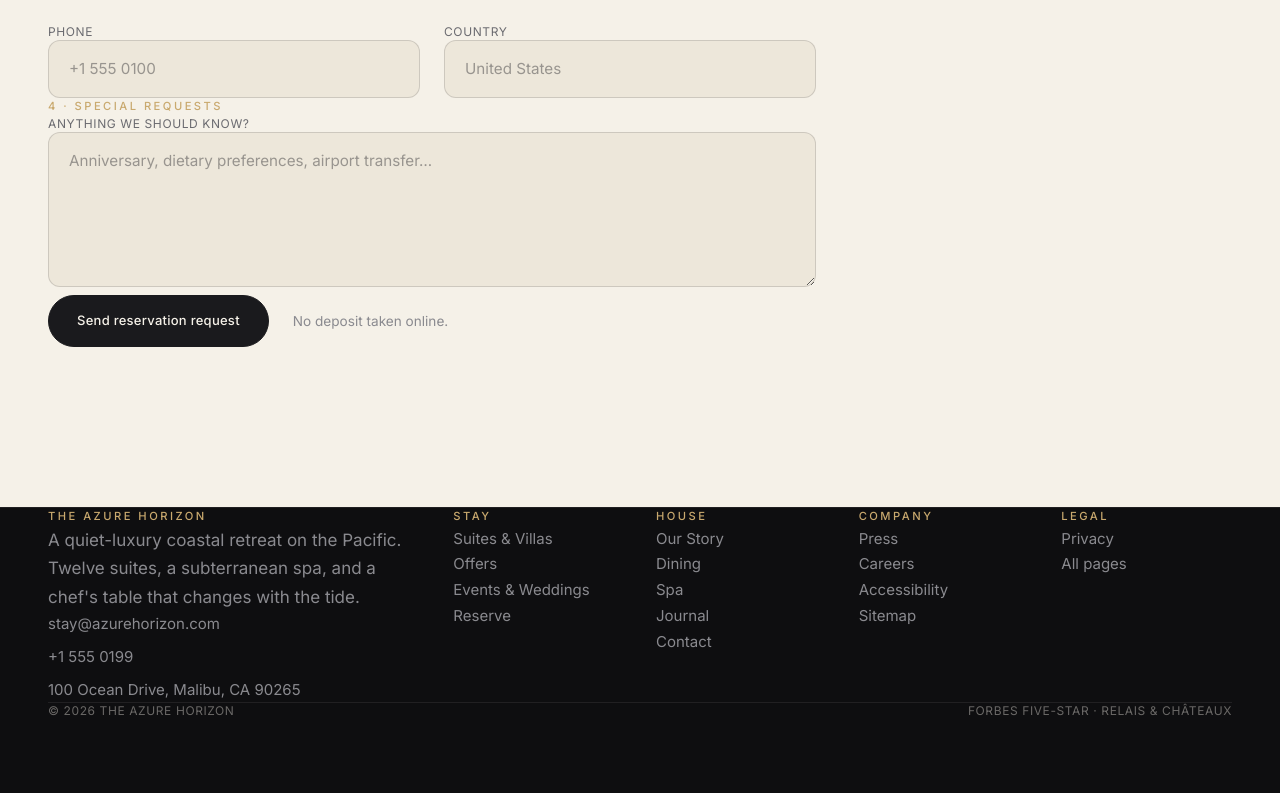
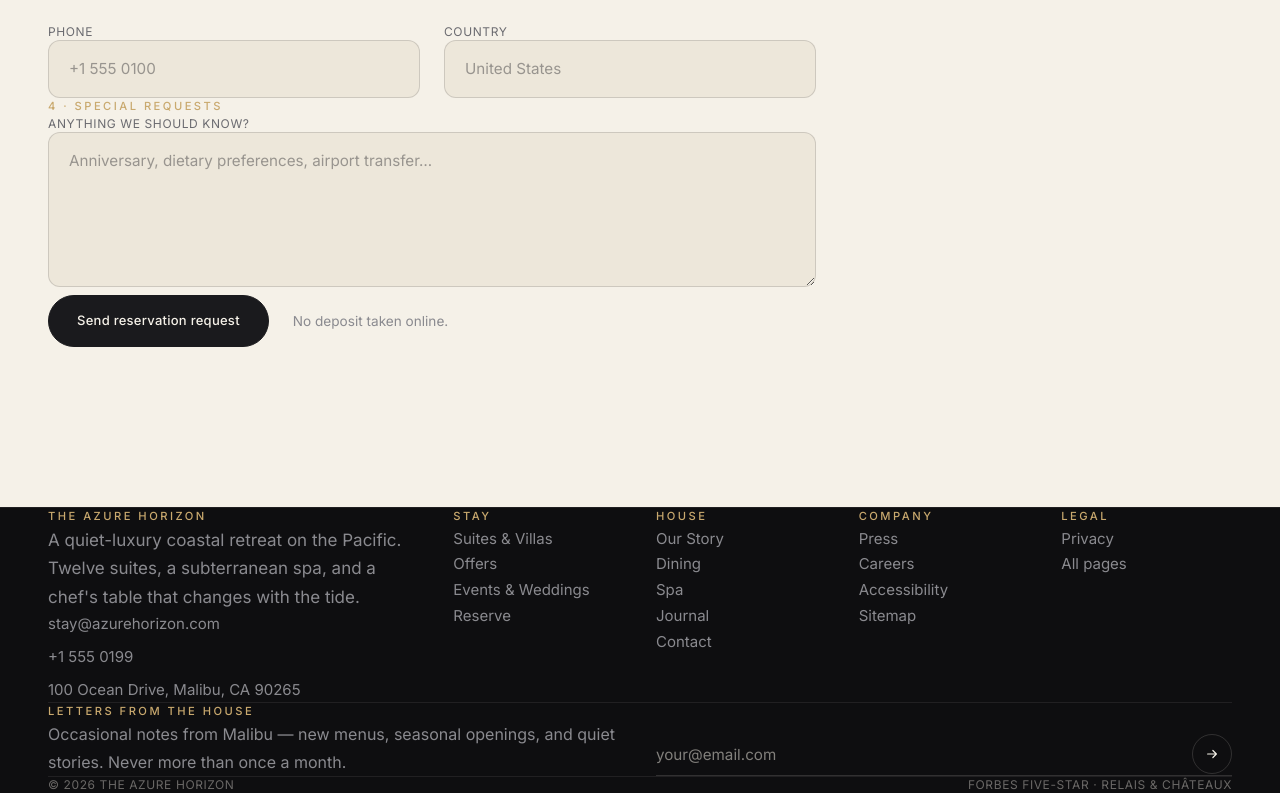
Before and after one commit to jaywon111/Azure-Horizon, a Next.js app: page /book in a window 1280 px wide. Shown: the part 933-1726 px from the top of the page. Before the commit the page ends 1652 px from the top, so only its background shows below. Built offline with nearby package versions, Linux system fonts and the light colour scheme; no server answers.

Commit message:
Implement email subscription in Footer component
Added email subscription functionality with state management.

```diff
--- a/components/Footer.tsx
+++ b/components/Footer.tsx
@@ -4,6 +4,8 @@ import { useEffect, useState } from "react";
 
 export default function Footer() {
   const [weather, setWeather] = useState<{ temp: number; code: number } | null>(null);
+  const [email, setEmail] = useState("");
+  const [subscribed, setSubscribed] = useState(false);
 
   useEffect(() => {
     let mounted = true;
@@ -34,6 +36,13 @@ export default function Footer() {
     95: "Storm", 96: "Storm", 99: "Storm",
   };
 
+  const onSubscribe = (e: React.FormEvent) => {
+    e.preventDefault();
+    if (!email.trim()) return;
+    setSubscribed(true);
+    setEmail("");
+  };
+
   return (
     <footer
       style={{
@@ -43,7 +52,6 @@ export default function Footer() {
     >
       <div className="container-wide py-20 md:py-24">
         <div className="grid md:grid-cols-12 gap-12 md:gap-8">
-          {/* Brand column */}
           <div className="md:col-span-4">
             <p className="eyebrow mb-6">The Azure Horizon</p>
             <p className="body-lg mb-8" style={{ maxWidth: "28rem" }}>
@@ -79,7 +87,6 @@ export default function Footer() {
             </div>
           </div>
 
-          {/* Stay */}
           <div className="md:col-span-2">
             <p className="eyebrow mb-6">Stay</p>
             <ul className="space-y-3">
@@ -101,7 +108,6 @@ export default function Footer() {
             </ul>
           </div>
 
-          {/* House */}
           <div className="md:col-span-2">
             <p className="eyebrow mb-6">House</p>
             <ul className="space-y-3">
@@ -124,7 +130,6 @@ export default function Footer() {
             </ul>
           </div>
 
-          {/* Company */}
           <div className="md:col-span-2">
             <p className="eyebrow mb-6">Company</p>
             <ul className="space-y-3">
@@ -146,7 +151,6 @@ export default function Footer() {
             </ul>
           </div>
 
-          {/* Legal */}
           <div className="md:col-span-2">
             <p className="eyebrow mb-6">Legal</p>
             <ul className="space-y-3">
@@ -167,8 +171,79 @@ export default function Footer() {
           </div>
         </div>
 
+        {/* Newsletter */}
         <div
-          className="mt-16 pt-8 flex flex-col md:flex-row justify-between gap-4"
+          className="mt-16 pt-12 grid md:grid-cols-2 gap-8 items-end"
+          style={{ borderTop: "1px solid rgba(245,241,232,0.08)" }}
+        >
+          <div>
+            <p className="eyebrow mb-4">Letters from the house</p>
+            <p className="body-lg max-w-md" style={{ fontSize: "1rem" }}>
+              Occasional notes from Malibu — new menus, seasonal openings, and
+              quiet stories. Never more than once a month.
+            </p>
+          </div>
+
+          {subscribed ? (
+            <div
+              className="pb-4 flex items-center gap-3"
+              style={{ borderBottom: "1px solid rgba(201,169,110,0.4)" }}
+            >
+              <span
+                className="block w-1.5 h-1.5 rounded-full"
+                style={{ background: "var(--color-gold)" }}
+              />
+              <p className="body" style={{ color: "var(--color-gold)" }}>
+                Thank you. We'll write soon.
+              </p>
+            </div>
+          ) : (
+            <form
+              onSubmit={onSubscribe}
+              className="flex items-center gap-4 pb-4"
+              style={{ borderBottom: "1px solid rgba(245,241,232,0.15)" }}
+            >
+              <input
+                type="email"
+                required
+                value={email}
+                onChange={(e) => setEmail(e.target.value)}
+                placeholder="your@email.com"
+                className="flex-1 bg-transparent outline-none body"
+                style={{
+                  color: "var(--color-cream)",
+                  fontSize: "0.95rem",
+                  padding: "0.5rem 0",
+                }}
+              />
+              <button
+                type="submit"
+                aria-label="Subscribe"
+                className="flex items-center justify-center rounded-full transition-colors duration-300 hover:bg-gold hover:text-ink flex-shrink-0"
+                style={{
+                  width: "40px",
+                  height: "40px",
+                  background: "transparent",
+                  border: "1px solid rgba(245,241,232,0.15)",
+                  color: "var(--color-cream)",
+                }}
+              >
+                <svg width="14" height="14" viewBox="0 0 16 16" fill="none">
+                  <path
+                    d="M3 8h10M9 4l4 4-4 4"
+                    stroke="currentColor"
+                    strokeWidth="1.4"
+                    strokeLinecap="round"
+                    strokeLinejoin="round"
+                  />
+                </svg>
+              </button>
+            </form>
+          )}
+        </div>
+
+        <div
+          className="mt-12 pt-8 flex flex-col md:flex-row justify-between gap-4"
           style={{ borderTop: "1px solid rgba(245,241,232,0.08)" }}
         >
           <p
```
